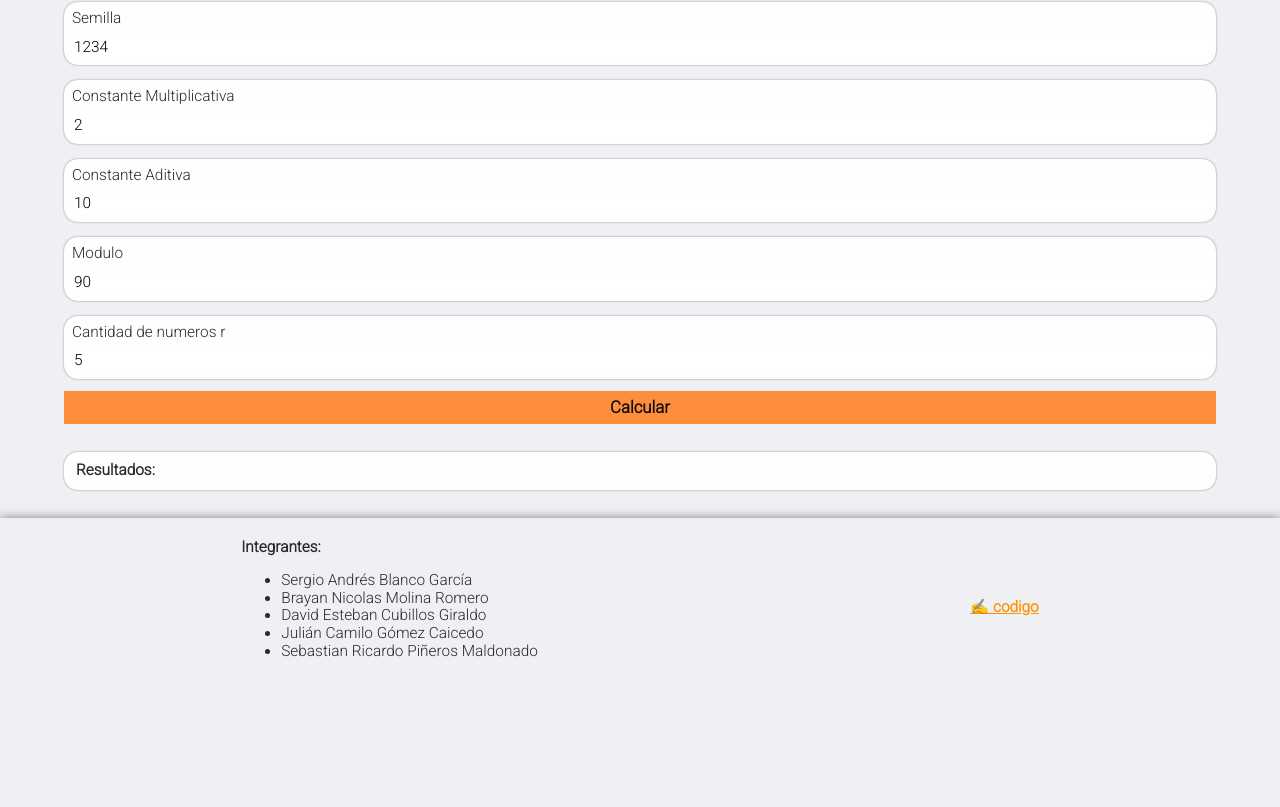
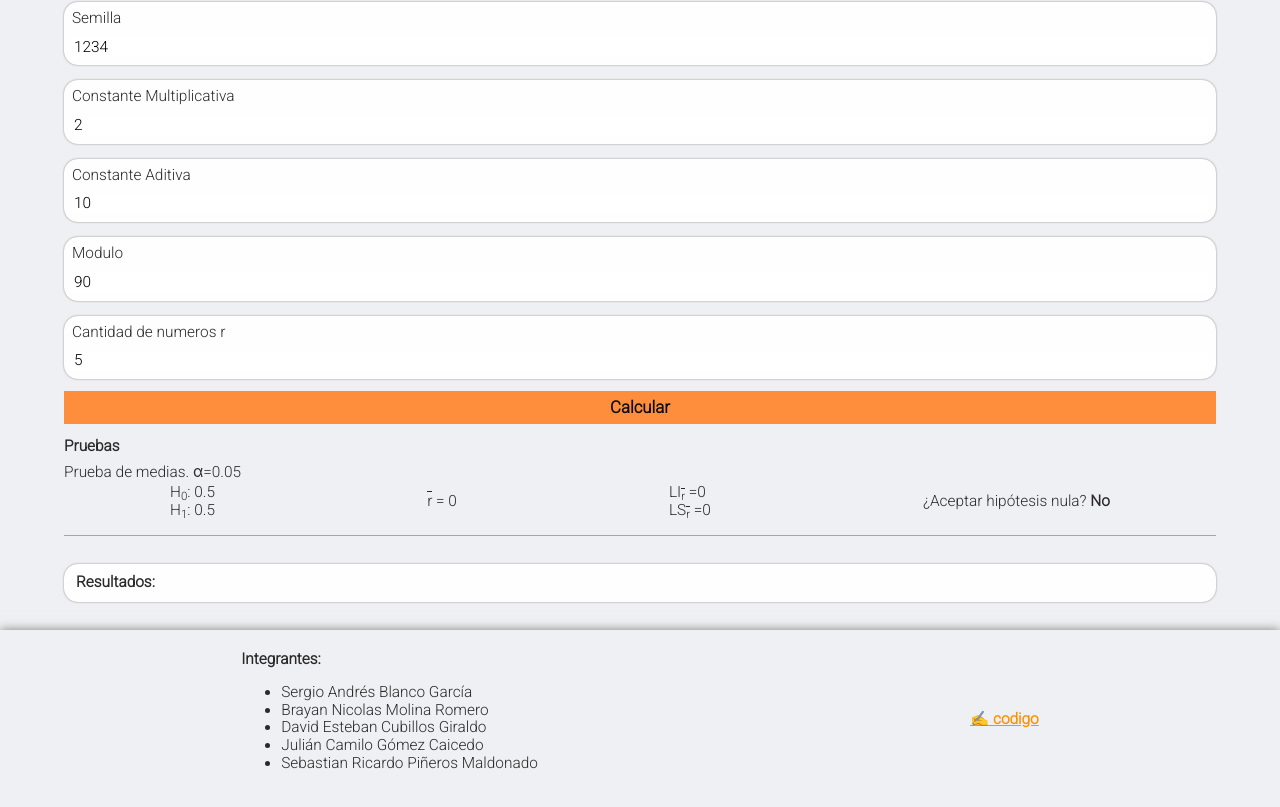
Before and after one commit to desteban/numeros-pseudoaleatorios, a Gatsby site: page /algoritmo-lineal in a window 1280 px wide. Shown: the part 135-942 px from the top of the page. Before the commit the page ends 832 px from the top, so only its background shows below. Built offline with nearby package versions, Linux system fonts and the light colour scheme; Gatsby itself is replaced by a stand-in of ours.

Commit message:
prueba de medias para algoritmo lineal

```diff
--- a/src/pages/algoritmo-lineal.tsx
+++ b/src/pages/algoritmo-lineal.tsx
@@ -1,7 +1,7 @@
 import * as React from 'react';
 import { PageProps } from 'gatsby';
 import { Input, PruebaMedias, Seo, Layout } from '../components';
-import { respuestaPruebaMedias, PruebaMediasDefault } from '../util';
+import { respuestaPruebaMedias, PruebaMediasDefault, PruebaDeMedias } from '../util';
 
 type DataProps = {
 	semilla: number;
@@ -67,6 +67,9 @@ export default class algoritmoLineal extends React.Component<PageProps, DataProp
 		if (cantidadNumerosR <= 0) {
 			alert('La cantidad de numero r debe será mayor a 0');
 		}
+
+		let data: respuestaPruebaMedias = PruebaDeMedias(this.state.respuesta);
+		this.setState({ respuestaPruebasMedias: data });
 	}
 
 	enter(event: React.KeyboardEvent) {
@@ -156,6 +159,8 @@ export default class algoritmoLineal extends React.Component<PageProps, DataProp
 					</button>
 				</div>
 
+				<PruebaMedias prueba={this.state.respuestaPruebasMedias} />
+
 				<div className="resultado card round">
 					<strong>Resultados:</strong>
 
```
